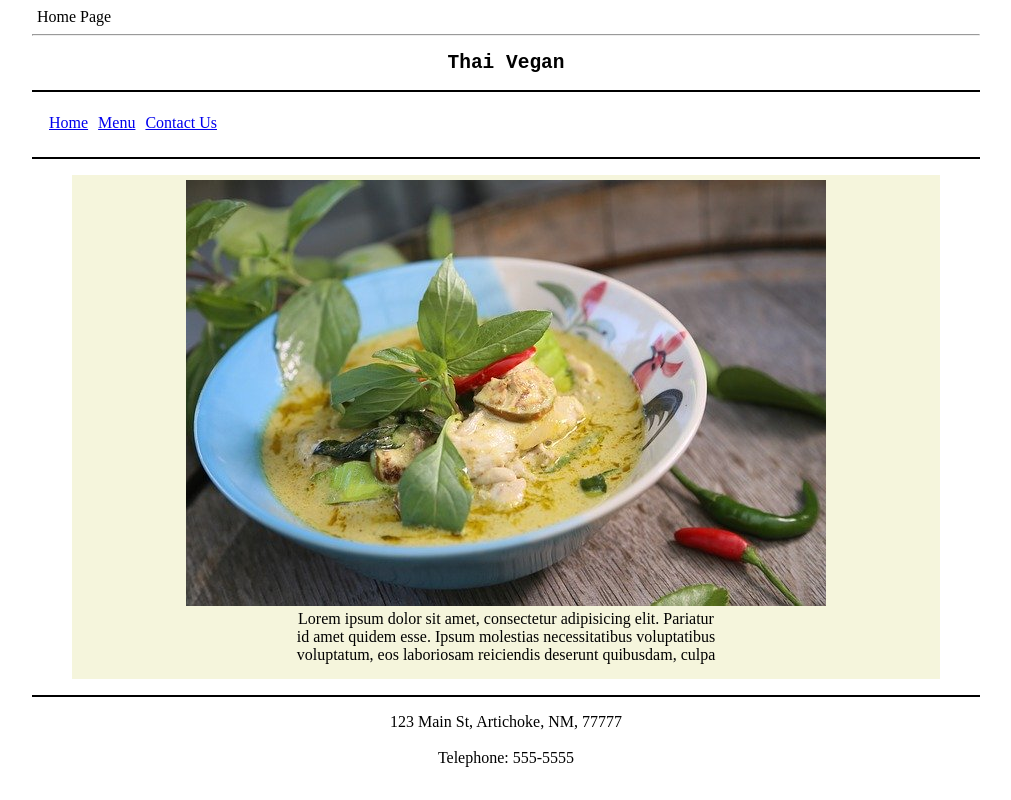
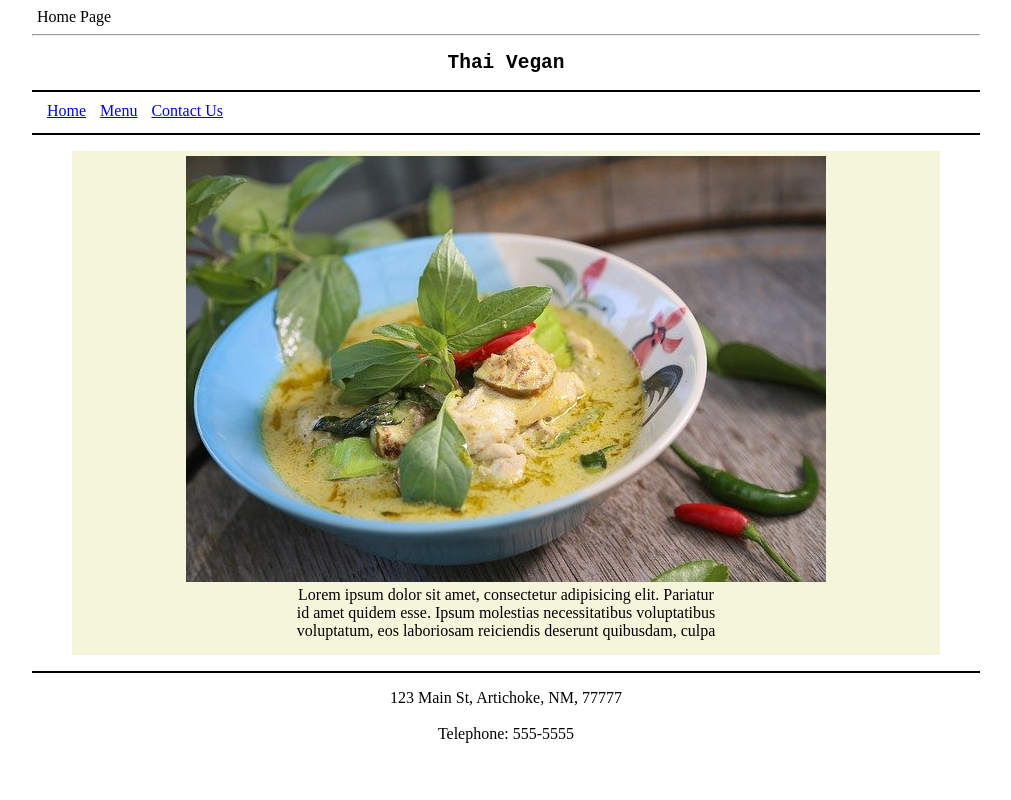
Before and after one commit to spitum/TSG_IntroToWebDev, a plain HTML site: page restaurant/index.html in a window 1280 px wide. Shown: the whole page, without its empty margins (134-1145 px from the left). Drawn offline with Linux system fonts and the light colour scheme.

Commit message:
updated nav bar

```diff
--- a/restaurant/index.html
+++ b/restaurant/index.html
@@ -29,14 +29,18 @@
     <section class='container'>
     <header >Home Page</header>
     <hr />
-    <h1 style="text-align: center;font-family: monospace;">Thai Vegan</h1>
+    <h1 class='jumbotron' style="text-align:center;font-family:monospace;">Thai Vegan</h1>
     <hr class='hr-thick'/>
     <!-- We need to add links to projects.html, contact.html, and testimonials.html -->
-    <nav>
-        <a class="btn order-1" href="index.html">Home</a>
-        <a class='btn  order-2' href="Menu.html">Menu</a>
-        <a class="btn order-3" href="Contact.html">Contact Us</a>
-    </nav>
+    <nav class="navbar navbar-expand-lg navbar-light bg-light">
+        <div class="collapse navbar-collapse" id="navbarNavAltMarkup">
+          <div class="navbar-nav">
+            <a class="nav-item nav-link active" href="index.html">Home</a>
+            <a class="nav-item nav-link" href="Menu.html">Menu</a>
+            <a class="nav-item nav-link" href="Contact.html">Contact Us</a>
+          </div>
+        </div>
+      </nav>
     <hr class='hr-thick'/>
     <figure class="item">
         <img src="images/green-curry.jpg" />
--- a/restaurant/styles/restaurantStyles.css
+++ b/restaurant/styles/restaurantStyles.css
@@ -15,29 +15,30 @@ header {
 
 nav {
     display: flex;
-    padding: 12px;
+    padding: 5px;
+    margin: 5px;
     flex-direction: row;
     justify-content:flex-start;
 }
 
-nav .btn {
-/* background-color: #5b7d87; */
-/* color: #fef9ff;  */
+nav .nav-link {
 margin: 5px;
 }
 
-nav .btn:hover {
+nav .nav-link:hover {
     font-weight:bold;
+    text-decoration: none;
 }
 
-nav .btn:visited {
+nav .nav-link:visited {
     color: black;
 }
 
-nav .btn:active {
+nav .nav-link:active {
     color: red;
-    text-decoration: none;
+
 }
+
 
 figure {
     background-color: beige;
```
Also changed, not shown: restaurant/Contact.html (+9 -5 lines), restaurant/Menu.html (+9 -5 lines).
